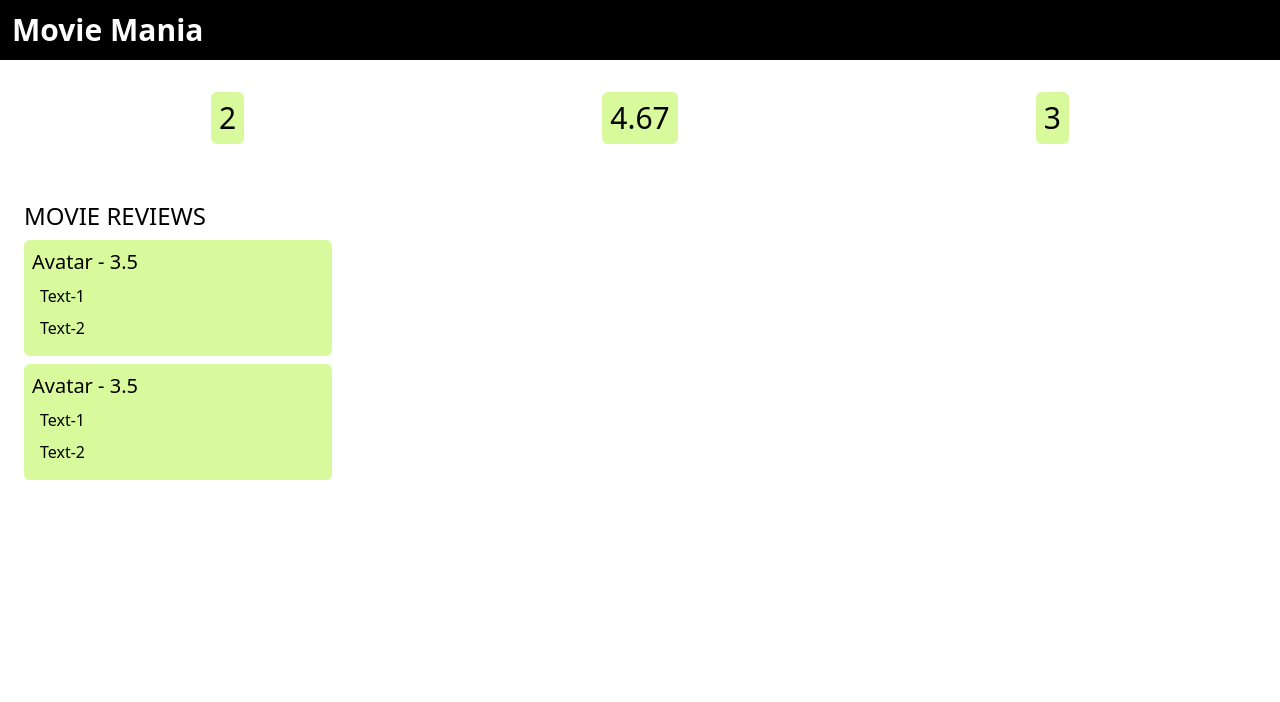
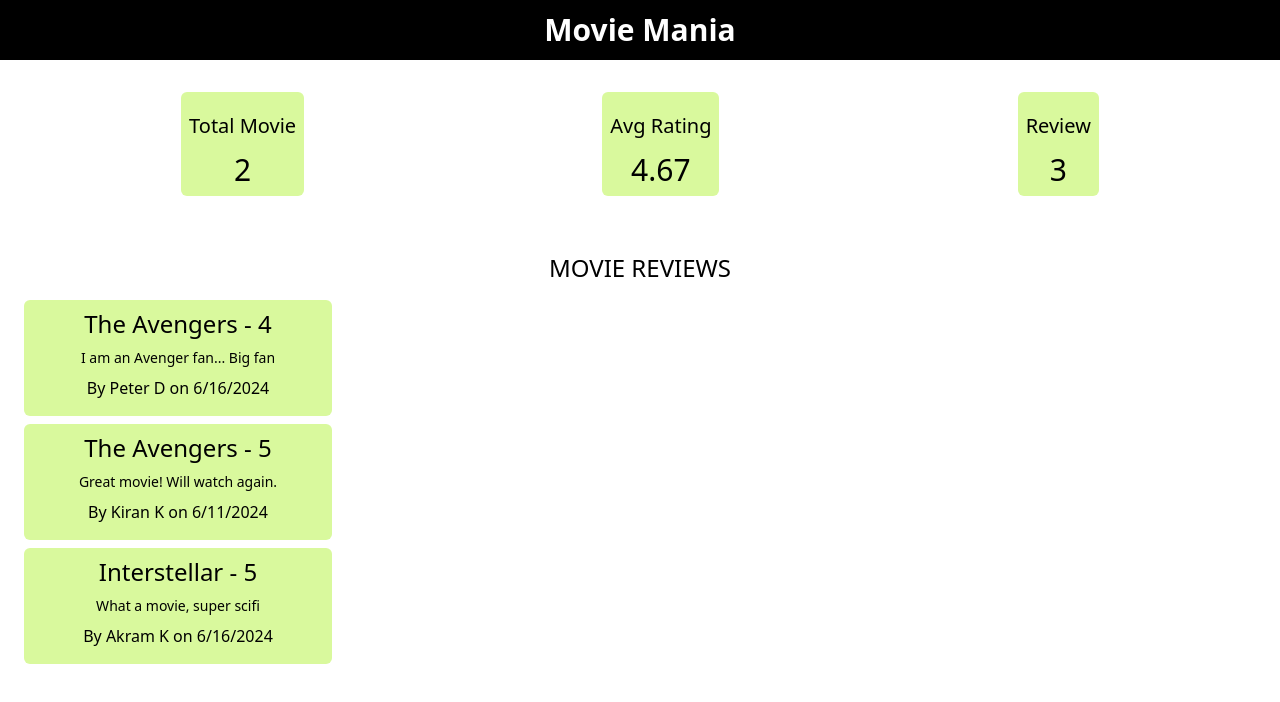
Before and after one commit to mdzahidhasan53/movie-mania, a website with bundled scripts: page src/index.html in a window 1280 px wide. Built offline with nearby package versions, Linux system fonts and the light colour scheme.

Commit message:
add google font

```diff
--- a/src/index.html
+++ b/src/index.html
@@ -7,37 +7,38 @@
     <link rel="shortcut icon" href="/images/movie_18201277.png" type="image/x-icon">
     <link href="./output.css" rel="stylesheet">
     <script src="https://cdn.tailwindcss.com"></script>
+    <!-- <style>
+        @import url('https://fonts.googleapis.com/css2?family=Poppins:ital,wght@0,100;0,200;0,300;0,400;0,500;0,600;0,700;0,800;0,900;1,100;1,200;1,300;1,400;1,500;1,600;1,700;1,800;1,900&display=swap');
+        </style>
+
+    <link rel="preconnect" href="https://fonts.googleapis.com">
+    <link rel="preconnect" href="https://fonts.gstatic.com" crossorigin>
+    <link href="https://fonts.googleapis.com/css2?family=Poppins:ital,wght@0,100;0,200;0,300;0,400;0,500;0,600;0,700;0,800;0,900;1,100;1,200;1,300;1,400;1,500;1,600;1,700;1,800;1,900&display=swap" rel="stylesheet"> -->
+
+    <link rel="preconnect" href="https://fonts.googleapis.com">
+<link rel="preconnect" href="https://fonts.gstatic.com" crossorigin>
+<link href="https://fonts.googleapis.com/css2?family=Roboto:wght@500;700&display=swap" rel="stylesheet">
 </head>
 <body>
     <div class="flex flex-col">
-        <nav class="bg-black text-white p-3">
+        <nav class="bg-black text-white text-center p-3">
             <h1 class="text-3xl font-bold">Movie Mania</h1>
         </nav>
         <div class="flex justify-around p-8 text-xl">
-            <div class="bg-lime-200 p-2 border-solid rounded-md" id="tMovie" >
-
+            <div class="bg-lime-200 p-2 border-solid rounded-md text-center" id="tMovie" >
+                <h4 class="my-3">Total Movie</h4>
             </div>
-            <div class="bg-lime-200 p-2 border-solid rounded-md" id="tAvgRating">
-
+            <div class="bg-lime-200 p-2 border-solid rounded-md text-center" id="tAvgRating">
+                <h4 class="my-3">Avg Rating</h4>
             </div>
-            <div class="bg-lime-200 p-2 border-solid rounded-md" id="tReview">
-
+            <div class="bg-lime-200 p-2 border-solid rounded-md text-center" id="tReview">
+                <h4 class="my-3">Review</h4>
             </div>
         </div>
-        <div class="p-6" id="movieList">
+        <div class="p-6 flex flex-col justify-center text-center " id="movieList">
             <h2 class="text-2xl">MOVIE REVIEWS</h2>
-            <ul class="my-2">
-                <li class="bg-lime-200 p-2 border-solid rounded-md w-1/4">
-                    <p class="text-xl mb-2">Avatar - 3.5</p>
-                    <p class="mb-2 mx-2">Text-1</p>
-                    <p class="mb-2 mx-2">Text-2</p>
-                </li>
+            <ul class="my-2 flex-grow ">
 
-                <li class="bg-lime-200 p-2 border-solid rounded-md my-2 w-1/4">
-                    <p class="text-xl mb-2">Avatar - 3.5</p>
-                    <p class="mb-2 mx-2">Text-1</p>
-                    <p class="mb-2 mx-2">Text-2</p>
-                </li>
             </ul>
         </div>
 
--- a/src/index.js
+++ b/src/index.js
@@ -4,6 +4,7 @@ function init () {
     const movieReviewData = getMovieReviewData();
 
     paintStatistics (movieReviewData);
+    paintMovieData (movieReviewData);
 
 }
 
@@ -16,10 +17,9 @@ function paintStatistics (movieReviewData) {
         return acc + item.rating;
     }, 0);
 
-    console.log(totalRating);
 
     const avgRating = (totalRating / totalReviews).toFixed(2);
-    console.log(avgRating);
+
     const totalMoviesEl = document.getElementById("tMovie");
     addStat (totalMoviesEl, totalMovies);
 
@@ -40,4 +40,36 @@ function addStat (elem, value) {
     elem.appendChild(spanEl);
 }
 
+
+function paintMovieData (movieReviewData){
+
+    const flatReviewData = movieReviewData.flat();
+    const movieListEl = document.querySelector("#movieList ul");
+
+    flatReviewData.map((movie) => {
+        const liElem = document.createElement("li");
+        liElem.classList.add("bg-lime-200", "p-2", "border-solid", "rounded-md", "w-1/4", "my-2");
+        movieListEl.appendChild(liElem);
+        const titleElem = document.createElement("p");
+        titleElem.classList.add("text-2xl", "mb-2");
+        titleElem.innerText = `${movie.title} - ${movie.rating}`;
+        liElem.appendChild(titleElem);
+
+
+        const contentElem = document.createElement("p");
+        contentElem.classList.add("mb-2", "mx-2", "text-sm");
+        contentElem.innerText = `${movie.content}`;
+        liElem.appendChild(contentElem);
+
+        const directElem = document.createElement("p");
+        directElem.classList.add("mb-2", "mx-2", "text-md");
+        directElem.innerText = `By ${movie.by} on ${new Intl. DateTimeFormat('en-BD').format (movie.on)}`;
+        liElem.appendChild(directElem);
+
+
+
+    })
+
+}
+
 init();
```
